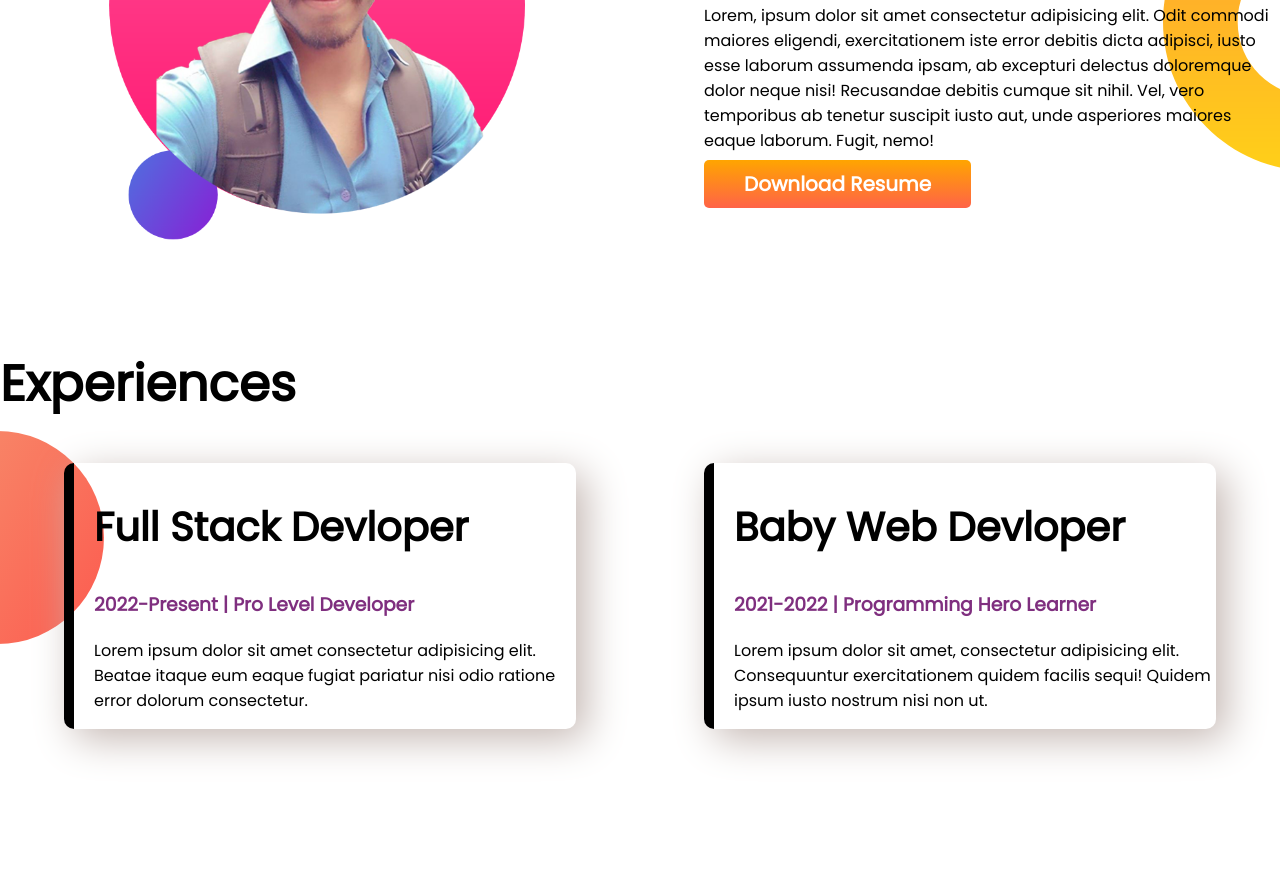
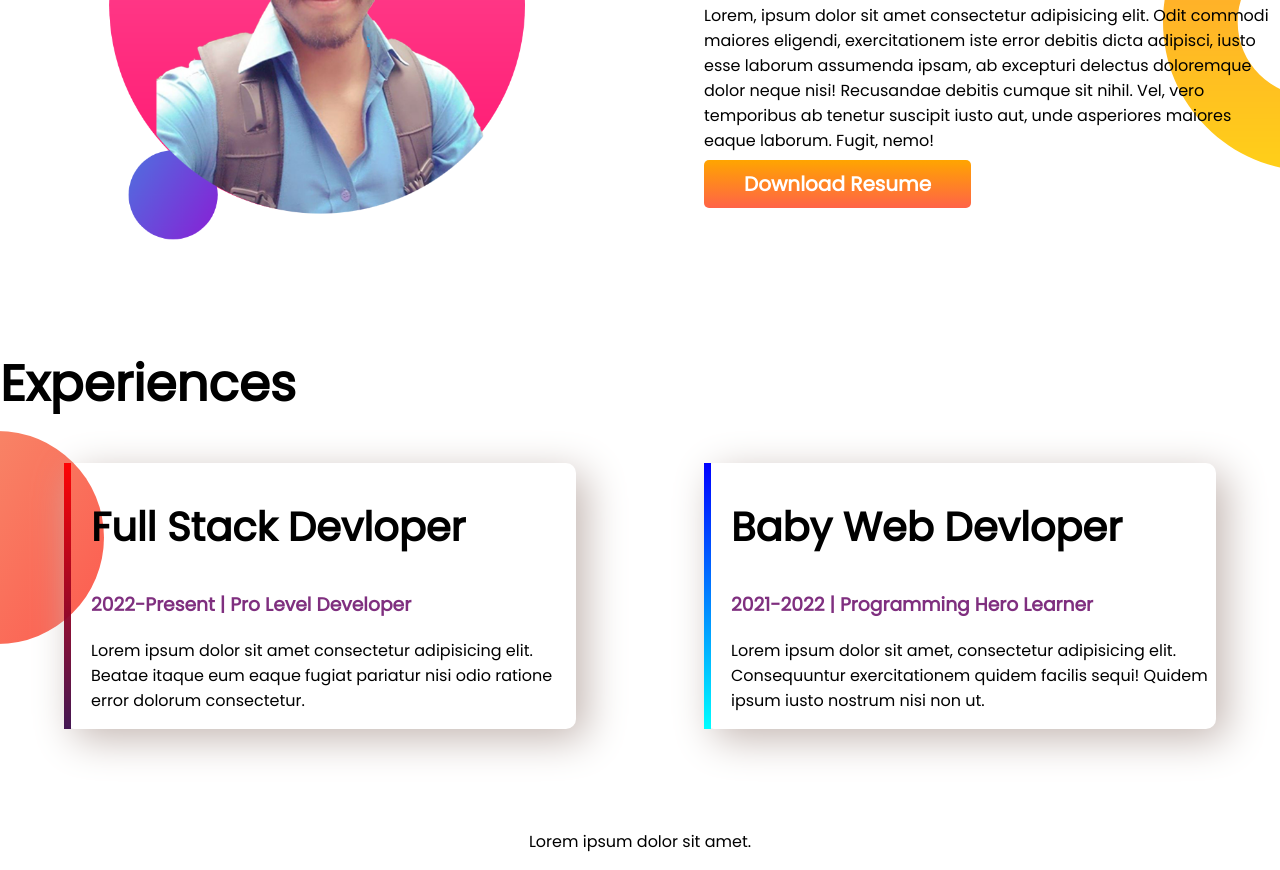
Before and after one commit to achille04/developer-portfolio, a plain HTML site: page index.html in a window 1280 px wide. Shown: the part 821-1691 px from the top of the page. Before the commit the page ends 1650 px from the top, so only its background shows below. Drawn offline with Linux system fonts and the light colour scheme.

Commit message:
somehow finished

```diff
--- a/index.html
+++ b/index.html
@@ -47,18 +47,21 @@
 <section class="experience_area">
     <h1>Experiences</h1>
     <div class="flexible_container">
-        <div class="experience_item">
+        <div id="full_stack_experience" class="experience_item">
             <h2>Full Stack Devloper</h2>
             <h3 class="purple_color">2022-Present | Pro Level Developer</h3>
             <p>Lorem ipsum dolor sit amet consectetur adipisicing elit. Beatae itaque eum eaque fugiat pariatur nisi odio ratione error dolorum consectetur.</p>
         </div>
-        <div class="experience_item">
+        <div id="web_dev_experience" class="experience_item">
             <h2>Baby Web Devloper</h2>
             <h3 class="purple_color">2021-2022 | Programming Hero Learner</h3>
             <p>Lorem ipsum dolor sit amet, consectetur adipisicing elit. Consequuntur exercitationem quidem facilis sequi! Quidem ipsum iusto nostrum nisi non ut.</p>
         </div>
     </div>
 </section>
+<footer>
+    <p>Lorem ipsum dolor sit amet.</p>
+</footer>
 
 
 
--- a/style.css
+++ b/style.css
@@ -32,7 +32,7 @@ h2 {
 .link_button {
     text-decoration: none;
     font-size: 20px;
-    background-image: linear-gradient(orange, tomato);
+    background-image: linear-gradient(#ffa500, #ff6347);
     padding: 10px 40px;
     color: #ffffff;
     font-weight: 700;
@@ -67,5 +67,21 @@ h2 {
     padding-left: 20px;
     box-shadow: 10px 10px 40px #c4b7b2;
     border-radius: 10px;
-    border-left: 10px solid #000;
 }
+
+#web_dev_experience {
+    border-left: 7px solid;
+    border-image: linear-gradient(#0000ff, #00ffff);
+    border-image-slice: 1;
+
+}
+
+#full_stack_experience {
+    border-left: 7px solid;
+    border-image: linear-gradient(#ff0404, #320344ea);
+    border-image-slice: 1;
+}
+
+footer p {
+    text-align: center;
+}
```
